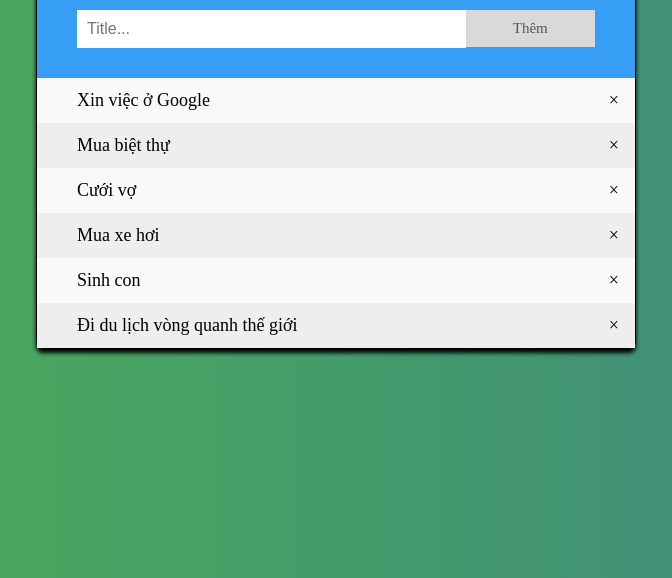
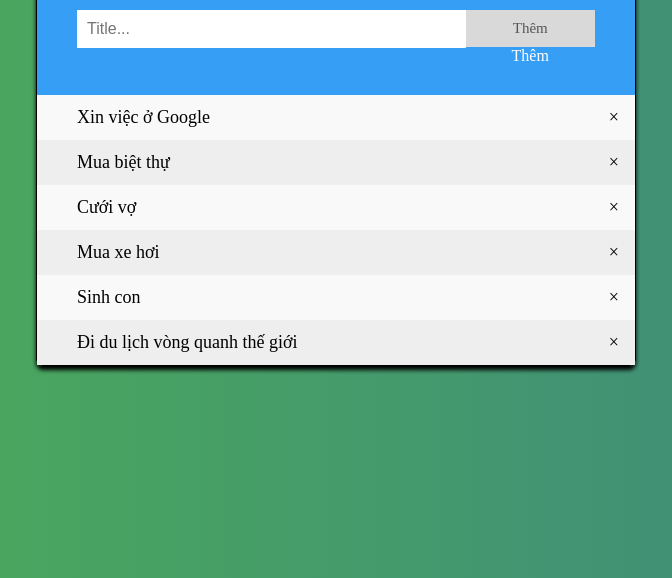
Before and after one commit to Ngoctrongtnt/todo-app, a plain HTML site: page index.html in a window 1280 px wide. Shown: the part 222-800 px from the top of the page, without its empty margins (304-976 px from the left). Drawn offline with Linux system fonts and the light colour scheme.

Commit message:
Update index.html

```diff
--- a/index.html
+++ b/index.html
@@ -17,6 +17,7 @@
                 <h2 style="margin:5px">Danh sách những việc cần làm trong năm 2022</h2>
                 <input type="text" id="myInput" placeholder="Title...">
                 <span onclick="newElement()" class="addBtn">Thêm</span>
+                <span onclick="newElement()" class="addBtnList">Thêm</span>
             </div>
 
             <ul id="myUL">
```
